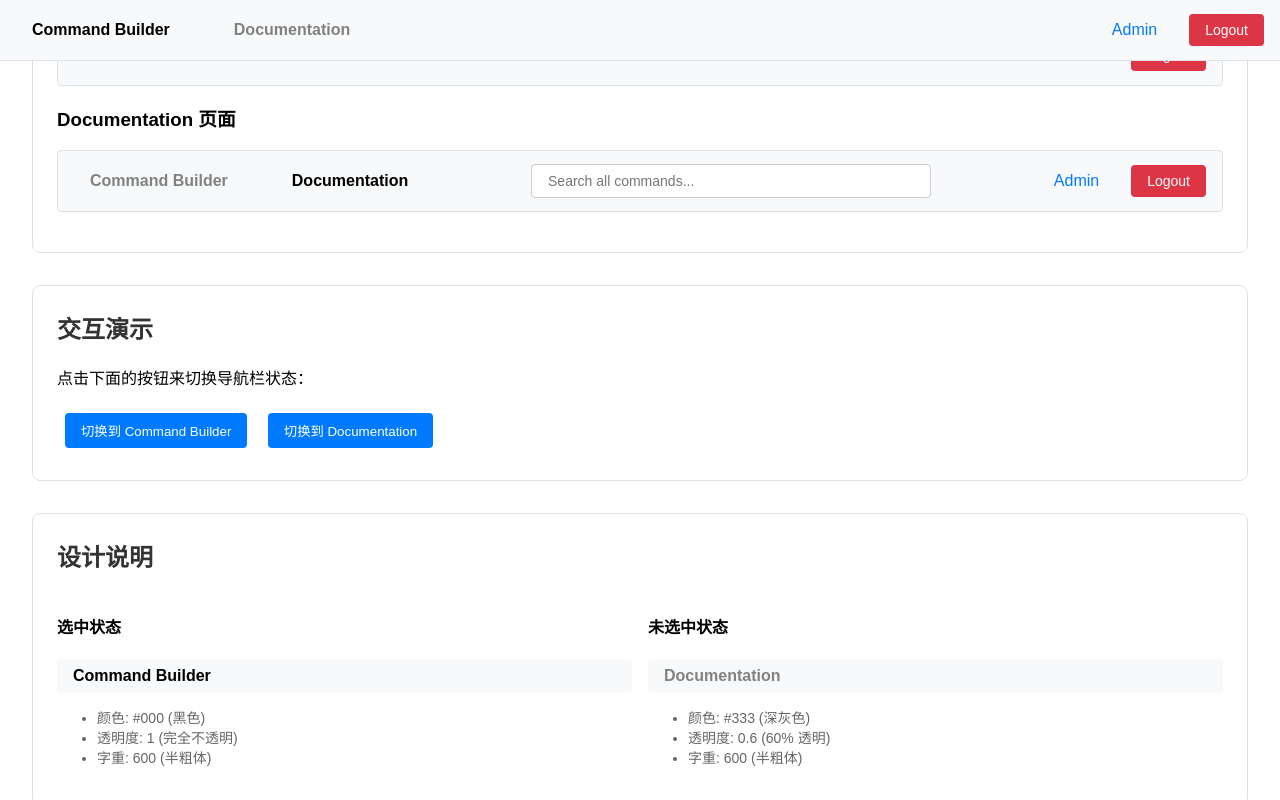
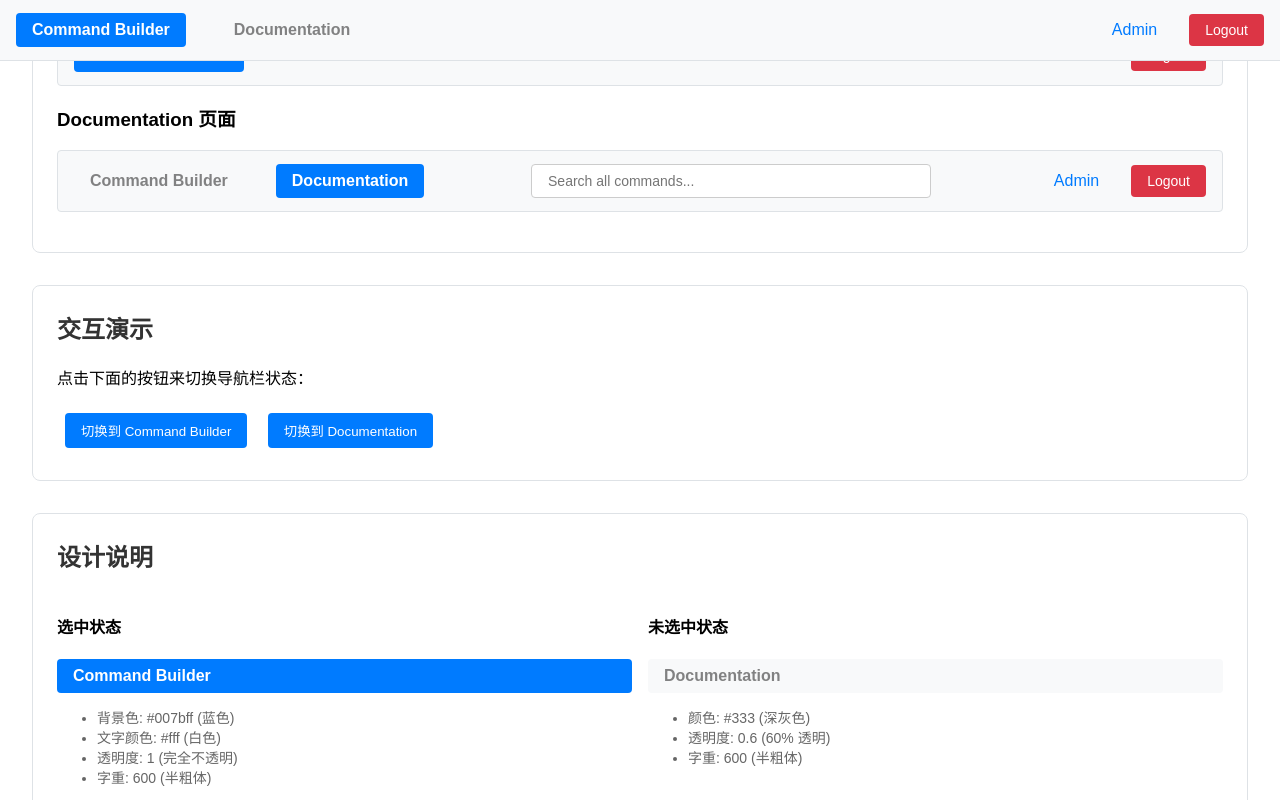
Before and after one commit to highdog/command-builder, a website: page public/nav-demo.html in a window 1280 px wide. Both pictures are taken after a click on the button "切换到 Command Builder". Drawn offline with Linux system fonts and the light colour scheme.

Commit message:
style(ui): 更新导航链接选中状态的样式
将导航链接选中状态的样式从黑色文字改为蓝色背景和白色文字
移除侧边栏中多余的标题部分

```diff
--- a/public/nav-demo.html
+++ b/public/nav-demo.html
@@ -54,7 +54,8 @@
 
         .nav-links a.active {
             opacity: 1;
-            color: #000;
+            background-color: #007bff;
+            color: #fff;
         }
 
         .logout-container {
@@ -151,7 +152,7 @@
                     <li><strong>字体样式优化</strong>：16px 字体，600 字重，更加醒目</li>
                     <li><strong>颜色状态区分</strong>：
                         <ul>
-                            <li>选中状态：黑色 (#000)，完全不透明 (opacity: 1)</li>
+                            <li>选中状态：蓝色背景 (#007bff)，白色文字 (#fff)</li>
                             <li>未选中状态：深灰色 (#333)，60% 透明度 (opacity: 0.6)</li>
                             <li>悬停状态：背景变浅，透明度变为 100%</li>
                         </ul>
@@ -165,7 +166,7 @@
                 <h3>Command Builder 页面 (当前)</h3>
                 <div class="nav-example">
                     <div class="nav-links">
-                        <a href="/" class="active" style="opacity: 1; color: #000;">Command Builder</a>
+                        <a href="/" class="active" style="opacity: 1; background-color: #007bff; color: #fff;">Command Builder</a>
                         <a href="/documentation" style="opacity: 0.6; color: #333;">Documentation</a>
                     </div>
                     <div class="logout-container">
@@ -178,7 +179,7 @@
                 <div class="nav-example">
                     <div class="nav-links">
                         <a href="/" style="opacity: 0.6; color: #333;">Command Builder</a>
-                        <a href="/documentation" class="active" style="opacity: 1; color: #000;">Documentation</a>
+                        <a href="/documentation" class="active" style="opacity: 1; background-color: #007bff; color: #fff;">Documentation</a>
                     </div>
                     <div style="flex: 1; max-width: 400px; margin: 0 2rem;">
                         <input type="search" placeholder="Search all commands..." style="width: 100%; padding: 0.5rem 1rem; border: 1px solid #ccc; border-radius: 4px; font-size: 14px;">
@@ -202,11 +203,12 @@
                 <div style="display: grid; grid-template-columns: 1fr 1fr; gap: 1rem;">
                     <div>
                         <h4>选中状态</h4>
-                        <div style="padding: 0.5rem 1rem; background: #f8f9fa; border-radius: 4px; margin-bottom: 0.5rem;">
-                            <span style="color: #000; font-weight: 600; opacity: 1;">Command Builder</span>
+                        <div style="padding: 0.5rem 1rem; background: #007bff; border-radius: 4px; margin-bottom: 0.5rem;">
+                            <span style="color: #fff; font-weight: 600; opacity: 1;">Command Builder</span>
                         </div>
                         <ul style="font-size: 14px; color: #666;">
-                            <li>颜色: #000 (黑色)</li>
+                            <li>背景色: #007bff (蓝色)</li>
+                            <li>文字颜色: #fff (白色)</li>
                             <li>透明度: 1 (完全不透明)</li>
                             <li>字重: 600 (半粗体)</li>
                         </ul>
@@ -236,16 +238,19 @@
                 link.classList.remove('active');
                 link.style.opacity = '0.6';
                 link.style.color = '#333';
+                link.style.backgroundColor = 'transparent';
             });
 
             if (page === 'command-builder') {
                 links[0].classList.add('active');
                 links[0].style.opacity = '1';
-                links[0].style.color = '#000';
+                links[0].style.backgroundColor = '#007bff';
+                links[0].style.color = '#fff';
             } else if (page === 'documentation') {
                 links[1].classList.add('active');
                 links[1].style.opacity = '1';
-                links[1].style.color = '#000';
+                links[1].style.backgroundColor = '#007bff';
+                links[1].style.color = '#fff';
             }
         }
     </script>
```
Also changed, not shown: public/command_builder.html (+2 -4 lines), public/index.html (+2 -4 lines), public/layout-demo.html (+2 -1 lines).
